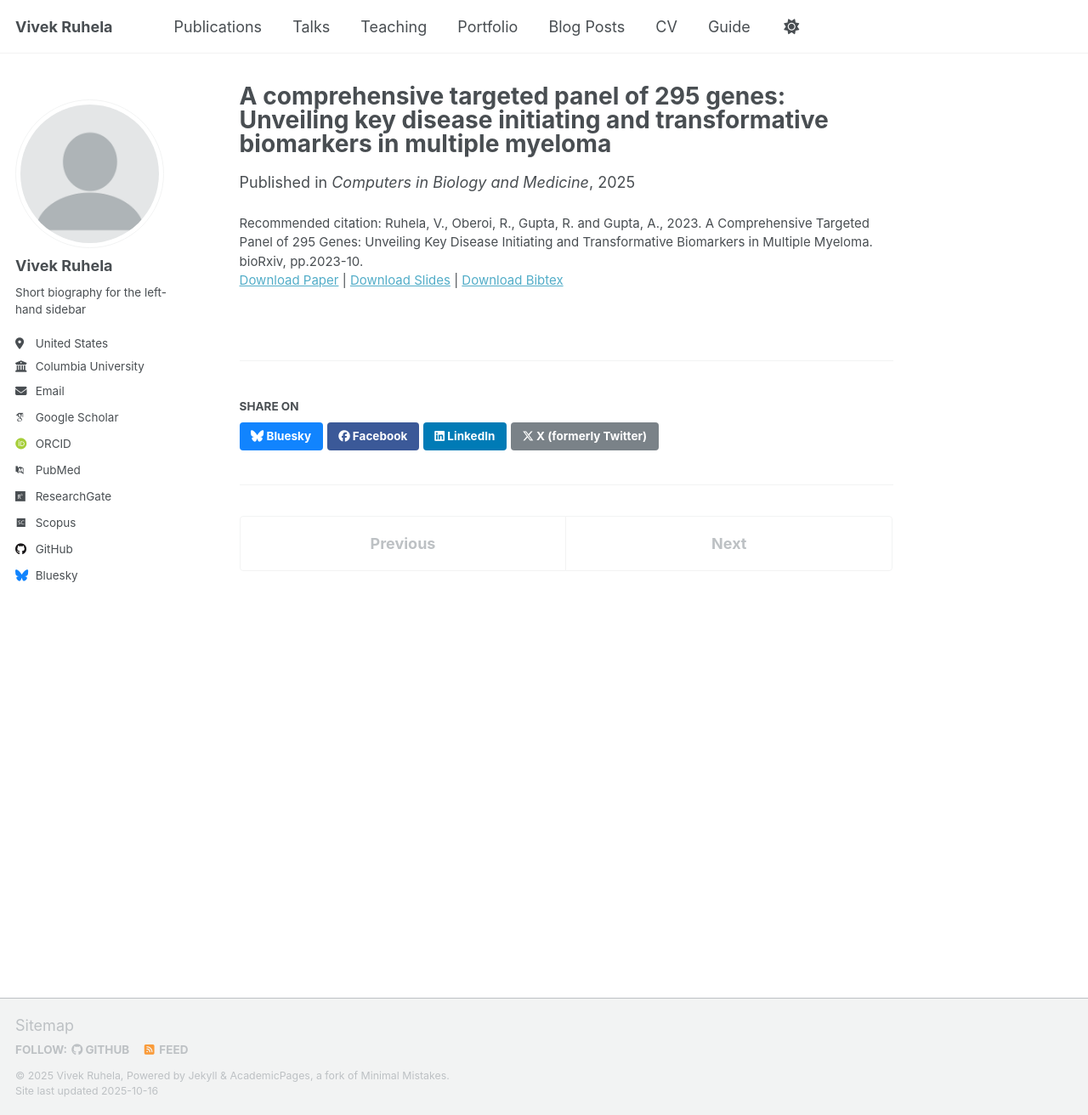
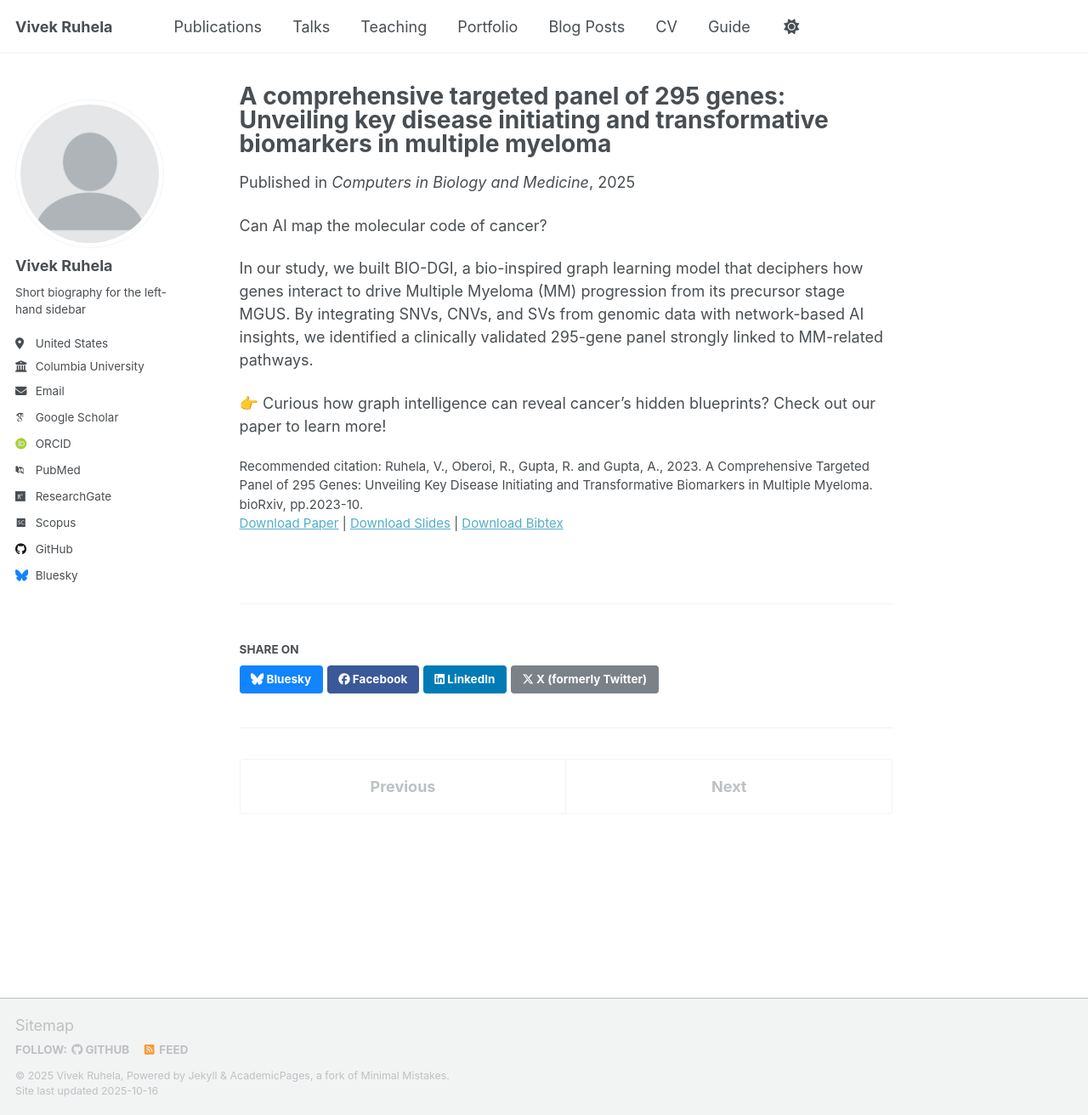
Before and after one commit to vivekruhela/vivekruhela.github.io, a Jekyll site: the page built from _publications/2025-06-16-bio-dgi.md, in a window 1280 px wide and 1312 px high. Shown: the whole window at 85% size. Built offline with Jekyll 4.4.1, drawn with Linux system fonts in a browser that asks for light colours; some web fonts are replaced; a script that is not in the unit is left out.

Commit message:
Update bio-dgi.md with study details and insights
Added a new section discussing the BIO-DGI model and its findings related to Multiple Myeloma.

```diff
--- a/_publications/2025-06-16-bio-dgi.md
+++ b/_publications/2025-06-16-bio-dgi.md
@@ -10,3 +10,9 @@ paperurl: 'http://vivekruhela.github.io/files/bio-dgi.pdf'
 bibtexurl: 'http://vivekruhela.github.io/files/bio-dgi.bib'
 citation: 'Ruhela, V., Oberoi, R., Gupta, R. and Gupta, A., 2023. A Comprehensive Targeted Panel of 295 Genes: Unveiling Key Disease Initiating and Transformative Biomarkers in Multiple Myeloma. bioRxiv, pp.2023-10.'
 ---
+
+Can AI map the molecular code of cancer?
+
+In our study, we built BIO-DGI, a bio-inspired graph learning model that deciphers how genes interact to drive Multiple Myeloma (MM) progression from its precursor stage MGUS. By integrating SNVs, CNVs, and SVs from genomic data with network-based AI insights, we identified a clinically validated 295-gene panel strongly linked to MM-related pathways.
+
+👉 Curious how graph intelligence can reveal cancer’s hidden blueprints? Check out our paper to learn more!
```
